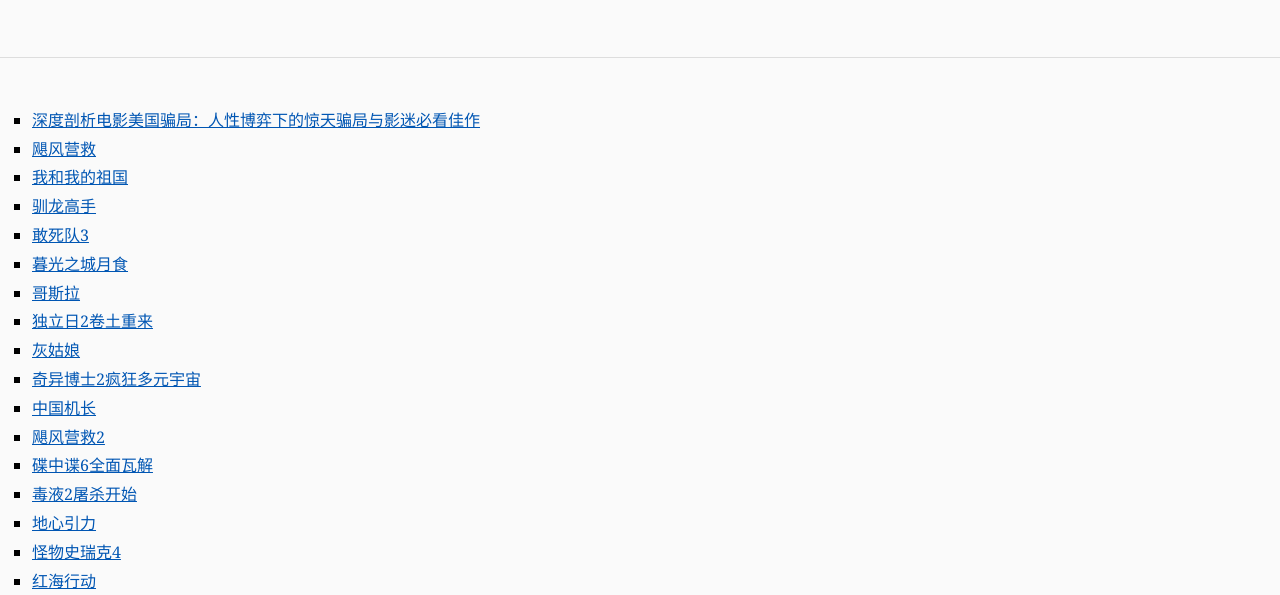
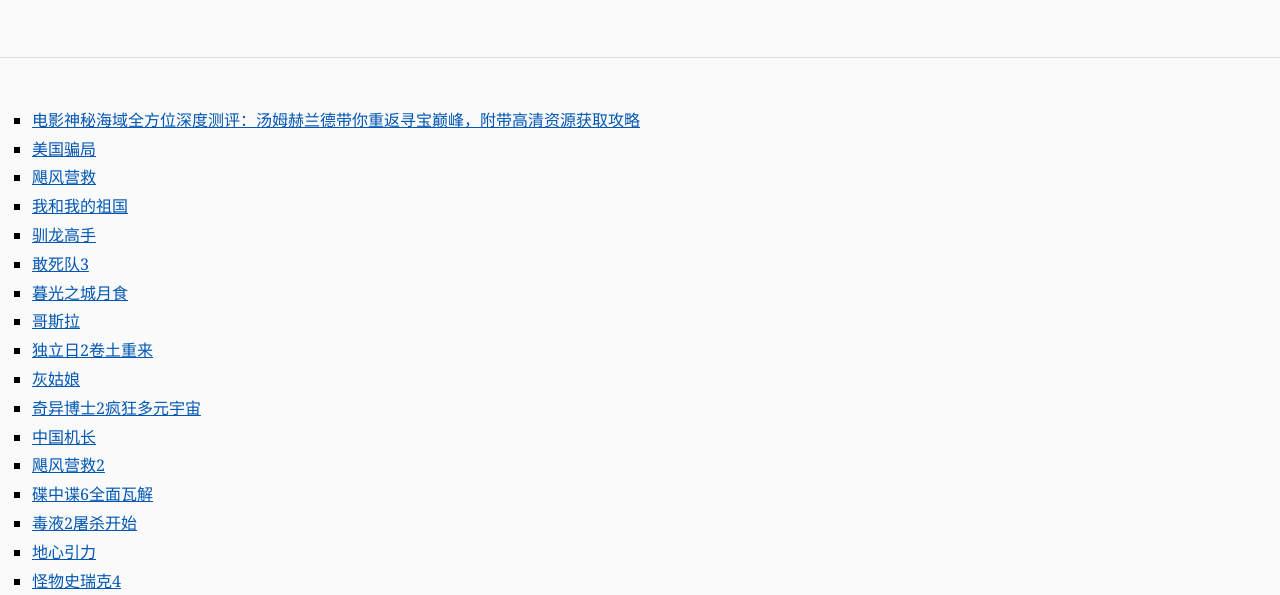
Before and after one commit to movie-stgar/cine-critique, a plain HTML site: page index.html in a window 1280 px wide. Shown: the part 202-797 px from the top of the page. Drawn offline with Linux system fonts and the light colour scheme.

Commit message:
update index

```diff
--- a/index.html
+++ b/index.html
@@ -21,7 +21,8 @@
 <body class="hub_givai">
     <div class="hub_tnsjq" role="banner"><h1>CineCritique 最新影评收录</h1><h2>专注电影与电视剧深度解析与影评分享，提供无剧透推荐、剧情剖析、角色点评与多维度的观影心得。涵盖各类院线大片、经典高分佳作、热门连载网剧及小众独立电影。</h2></div>
     <main class="hub_fuhlt"><nav><ul class="hub_wchec">
-<li><a href="https://movie-stgar.github.io/cine-critique/docs/2026-11-08-2692cd.html">深度剖析电影美国骗局：人性博弈下的惊天骗局与影迷必看佳作</a></li>
+<li><a href="https://movie-stgar.github.io/cine-critique/docs/2026-11-08-958827.html">电影神秘海域全方位深度测评：汤姆赫兰德带你重返寻宝巅峰，附带高清资源获取攻略</a></li>
+                <li><a href="https://movie-stgar.github.io/cine-critique/docs/2026-11-08-2692cd.html">美国骗局</a></li>
                 <li><a href="https://movie-stgar.github.io/cine-critique/docs/2026-11-07-cdb01b.html">飓风营救</a></li>
                 <li><a href="https://movie-stgar.github.io/cine-critique/docs/2026-11-07-443fa9.html">我和我的祖国</a></li>
                 <li><a href="https://movie-stgar.github.io/cine-critique/docs/2026-11-07-90f0b0.html">驯龙高手</a></li>
```
